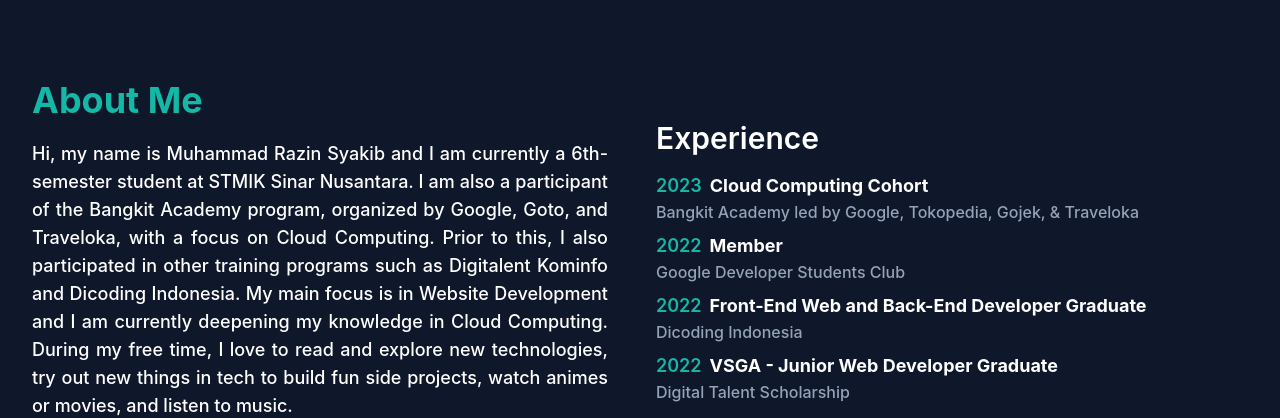
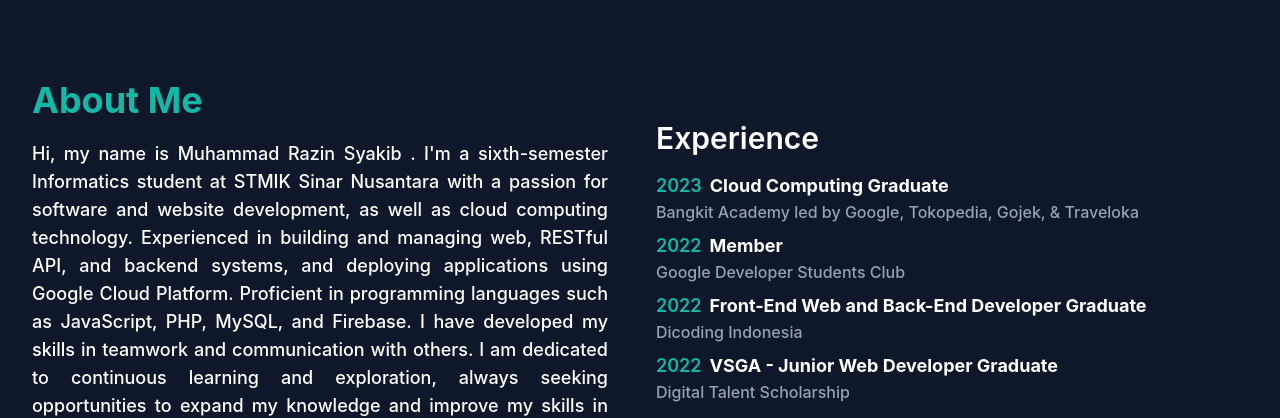
Before and after one commit to RazinSyakib43/windsy-rio, a website: page index.html in a window 1280 px wide. Shown: the part 544-962 px from the top of the page. Drawn offline with Linux system fonts and the light colour scheme.

Commit message:
Update 27072023 v1

```diff
--- a/index.html
+++ b/index.html
@@ -68,7 +68,7 @@
                     <p class="font-medium text-slate-400 mb-10 leading-relaxed lg:text-2xl">I am a sixth-semester
                         Informatics student who is passionate about Web Programming and interested in Cloud Computing.
                     </p>
-                    <a href="https://drive.google.com/file/d/1rXWxbUL1e3eXq-A3V8Wsoa0crlUJ2tCs/view?usp=sharing" target="_blank"
+                    <a href="https://drive.google.com/file/d/1TeVp0UGiJP3J5yUYvoc4CelyfHh5SHpm/view?usp=sharing" target="_blank"
                         class="text-base font-semibold text-white bg-primary py-3 px-8 rounded-full hover:shadow-lg hover:opacity-80 transition duration-300 ease-in-out">Download
                         CV</a>
                 </div>
@@ -99,12 +99,8 @@
                 <div class="w-full px-4 mb-10 lg:w-1/2">
                     <h2 class="font-bold text-primary text-3xl mb-5 max-w-md lg:text-4xl">About Me</h2>
                     <p class="font-medium text-white text-secondary text-justify max-w-xl lg:text-lg">Hi, my name is
-                        Muhammad Razin Syakib and I
-                        am currently a 6th-semester student at STMIK Sinar Nusantara. I am also a participant of the
-                        Bangkit Academy program, organized by Google, Goto, and Traveloka, with a focus on Cloud
-                        Computing. Prior to this, I also participated in other training programs such as Digitalent
-                        Kominfo and Dicoding Indonesia. My main focus is in Website Development and I am currently
-                        deepening my knowledge in Cloud Computing. During my free time, I love to read and explore new
+                        Muhammad Razin Syakib . I'm a sixth-semester Informatics student at STMIK Sinar Nusantara with a passion for software and website development, as well as cloud computing technology. Experienced in building and managing web, RESTful API, and backend systems, and deploying applications using Google Cloud Platform. Proficient in programming languages such as JavaScript, PHP, MySQL, and Firebase. I have developed my skills in teamwork and communication with others. I am dedicated to continuous learning and exploration, always seeking opportunities to expand my knowledge and improve my skills in the tech industry.
+                        During my free time, I love to read and explore new
                         technologies, try out new things in tech to build fun side projects, watch animes or movies, and
                         listen to music.</p>
                     <div class="flex items-center mt-4">
@@ -156,7 +152,7 @@
                         <div class="flex">
                             <h4 class="font-semibold text-lg text-primary mr-2">2023</h4>
                             <p class="font-bold text-white text-secondary text-justify max-w-xl lg:text-lg">
-                                Cloud Computing Cohort</p>
+                                Cloud Computing Graduate</p>
                         </div>
                         <p class="font-medium text-slate-400 text-secondary text-justify max-w-xl lg:text-md">
                             Bangkit Academy led by Google, Tokopedia, Gojek, & Traveloka
@@ -303,7 +299,7 @@
                             <h3 class="font-semibold text-xl text-dark mt-5 mb-3"><a
                                     href="https://kencanashop.netlify.app/" target="_blank">Kencana Shop
                                 </a></h3>
-                            <p class="font-medium text-dark text-justify">Kencana Shop is an online store
+                            <p class="font-medium text-base text-secondary text-justify">Kencana Shop is an online store
                                 for Muslimah
                                 fashion products. The website offers a wide range of affordable and stylish items,
                                 including hijabs, dresses, and more. Browse and purchase with ease on the
```
